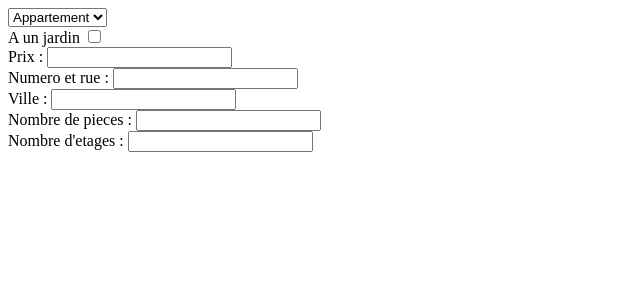
After one commit to Sunitro23/Kerrad-Masse-Vandervorst-Mission3, a PHP site: page /ajoutbien.html in a window 1280 px wide. The commit adds this page. Shown: the top 300 px of the page, without its empty margins (0-640 px from the left). Run offline with PHP 8.4, Linux system fonts and the light colour scheme.

Commit message:
déconnexion/formulaire_ajout_bien/affichage_de_l'utilisateur

```diff
--- /dev/null
+++ b/ajoutbien.html
@@ -0,0 +1,21 @@
+<form action="ajoutbien.php" method="post">
+    <select name="idType">
+        <option value="1">Appartement</option>
+        <option value="2">Maison</option>
+        <option value="3">Terrain</option>
+        <option value="4">Local</option>
+        <option value="5">Immeuble</option>
+    </select><br>
+    <label for="jardin">A un jardin</label>
+    <input type="checkbox" id="jardin" name="jardin"><br>
+    <label for="prix">Prix :</label>
+    <input type="text" id="prix" name="prix"><br>
+    <label for="rue">Numero et rue :</label>
+    <input type="text" id="rue" name="rue"><br>
+    <label for="ville">Ville :</label>
+    <input type="text" id="ville" name="ville"><br>
+    <label for="nbpieces">Nombre de pieces :</label>
+    <input type="text" id="nbpieces" name="nbpieces"><br>
+    <label for="nbetages">Nombre d'etages :</label>
+    <input type="text" id="nbetages" name="nbetages"><br>
+</form>
--- /dev/null
+++ b/deconnexion.php
@@ -0,0 +1,4 @@
+<?php
+session_start();
+session_unset($_SESSION['username']);
+echo '<meta http-equiv="refresh" content="1; url=index.php"/>';
--- a/login.php
+++ b/login.php
@@ -11,8 +11,8 @@ $resultats = $query->fetchAll();
 foreach ($resultats as $resultat) {
     if ($resultat['username'] == $username && $resultat['password'] == $password) {
         session_start();
-        unset($_SESSION['session']);
-        $_SESSION["session"] = $username;
+        $_SESSION['username'] = $username;
+        $id_session= session_id();
         echo '<meta http-equiv="refresh" content="1; url=index.php"/>';
     } else {
         echo '<h1>Erreur</h1>';
```
Also changed, not shown: index.php (+5 -3 lines).
